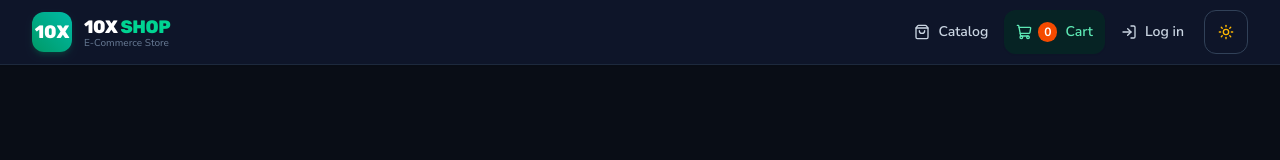
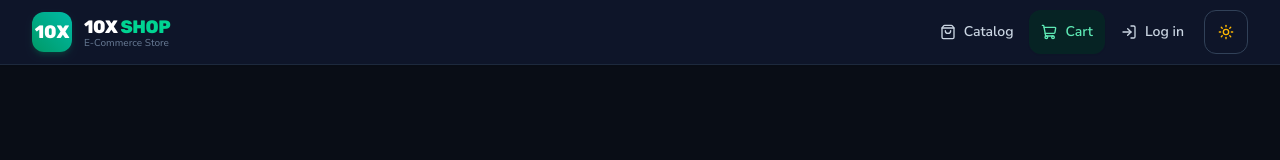
Before and after one commit to KhatunaKhatuna/10X-Shop, a React (Vite) app: page /cart in a window 1280 px wide. Shown: the top 160 px of the page. Built offline with nearby package versions, Linux system fonts and the light colour scheme.

Commit message:
fix(header): hide cart badge when totalItems is zero

```diff
--- a/src/components/layout/NavLinks.tsx
+++ b/src/components/layout/NavLinks.tsx
@@ -68,7 +68,7 @@ export default function NavLinks({
                 isMobile ? "w-5 h-5" : "w-4 h-4"
               } transition-colors`}
             />
-            {hasBadge && (
+            {hasBadge && totalItems > 0 && (
               <span
                 aria-label={`${totalItems} items in cart`}
                 className={`ml-1.5 font-bold rounded-full bg-orange-600 text-white text-xs ${
```
